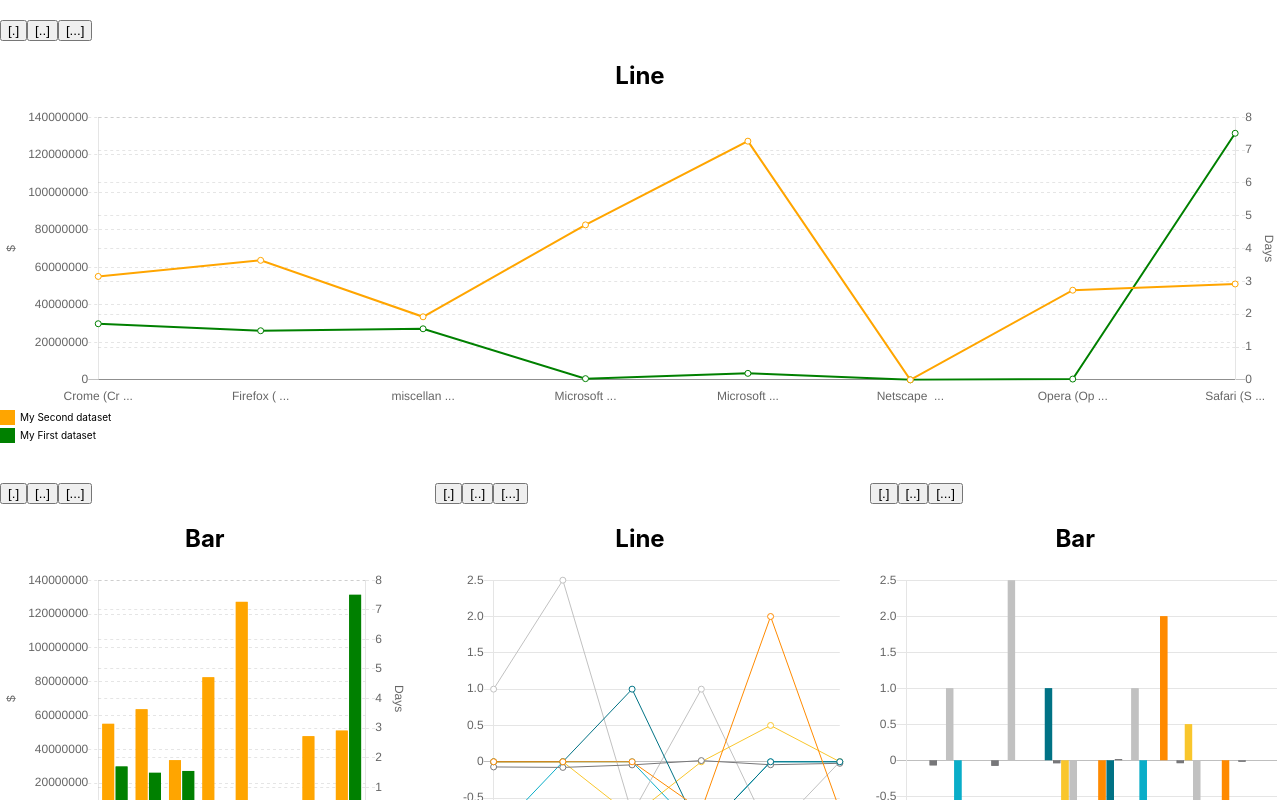
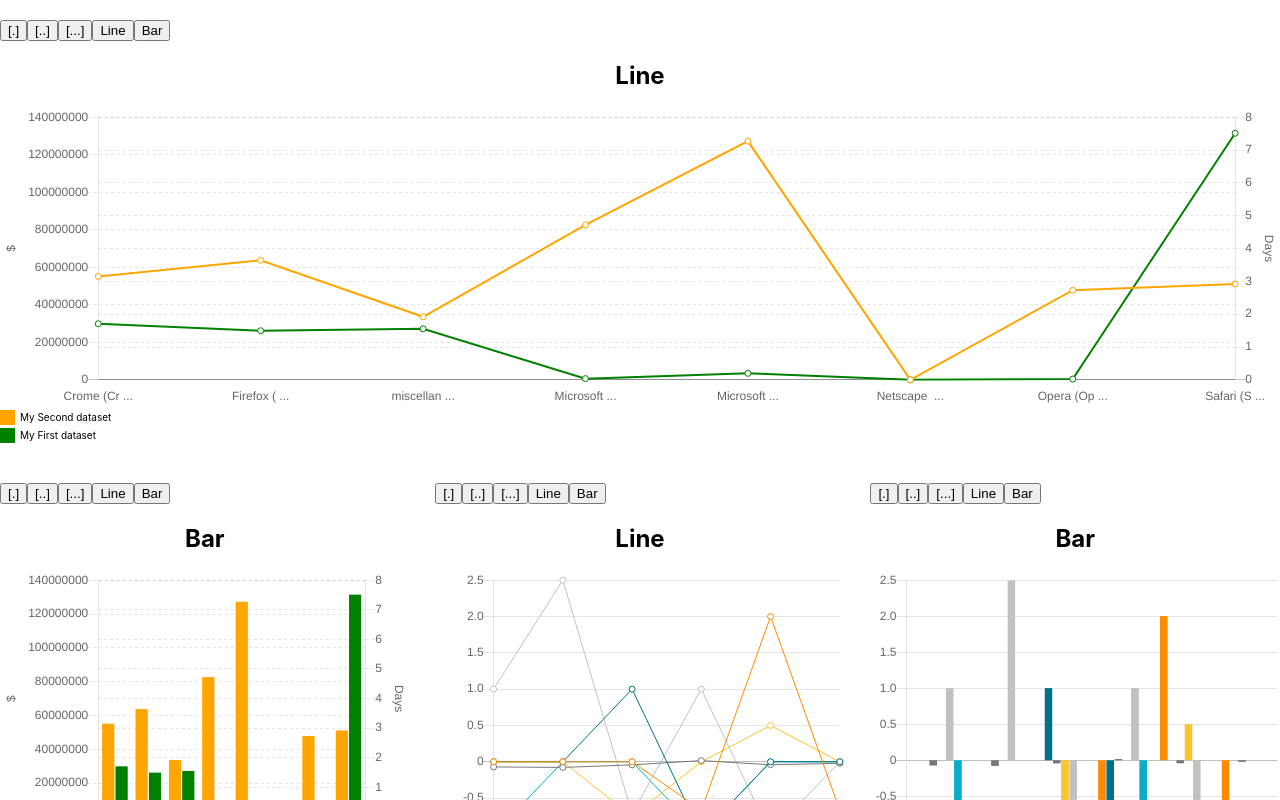
Before and after one commit to drafter911/react-chartjs-2-test, a React (Create React App) app: page / in a window 1280 px wide. Shown: the top 800 px of the page. Built offline with nearby package versions, Linux system fonts and the light colour scheme.

Commit message:
Report type change

```diff
--- a/src/App.js
+++ b/src/App.js
@@ -14,10 +14,6 @@ const lineConfig = {
     pointBorderWidth: 1,
     spanGaps: true,
     lineTension: 0
-}
-
-const barConfig = {
-    disabledColor: 'rgba(0,0,0,0.2)',
 }
 
 class App extends Component {
@@ -62,7 +58,7 @@ class App extends Component {
                 size: 'small',
                 datasets: [
                     {
-                        ...barConfig,
+                        ...lineConfig,
                         label: 'My Second dataset',
                         yAxisID: 'My Second dataset',
                         backgroundColor: 'orange',
@@ -74,7 +70,7 @@ class App extends Component {
                         data: [3.15, 3.64, 1.92, 4.72, 7.27, 0, 2.73, 2.92],
                     },
                     {
-                        ...barConfig,
+                        ...lineConfig,
                         label: 'My First dataset',
                         yAxisID: 'My First dataset',
                         backgroundColor: 'green',
@@ -273,6 +269,15 @@ class App extends Component {
         }))
     }
 
+    handleReportTypeChange = (id, type) => {
+        this.setState(prevState => ({
+            datasets: prevState.datasets.map(ds => ds.id === id ? ({
+                ...ds,
+                type: type !== ds.type ? type : ds.type
+            }) : ds)
+        }))
+    }
+
     getContainerSize = size => {
         switch (size) {
             case 'small':
@@ -313,6 +318,8 @@ class App extends Component {
                                         <button
                                             onClick={() => this.handleSizeChange('large', datasets.id)}>[...]
                                         </button>
+                                        <button onClick={() =>this.handleReportTypeChange(datasets.id, 'line')}>Line</button>
+                                        <button onClick={() =>this.handleReportTypeChange(datasets.id, 'bar')}>Bar</button>
                                     </div>
                                     <ChartFactory
                                         data={datasets}
```
